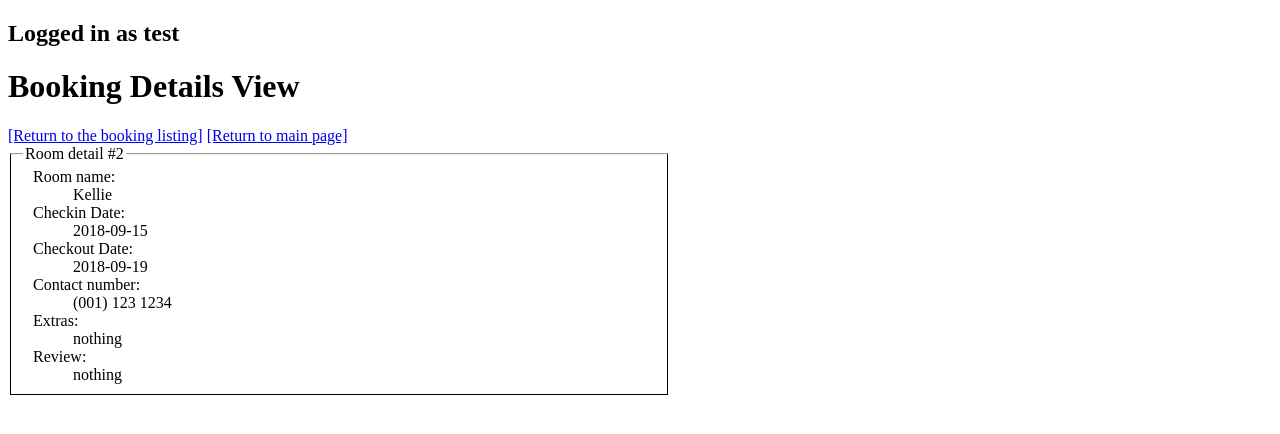
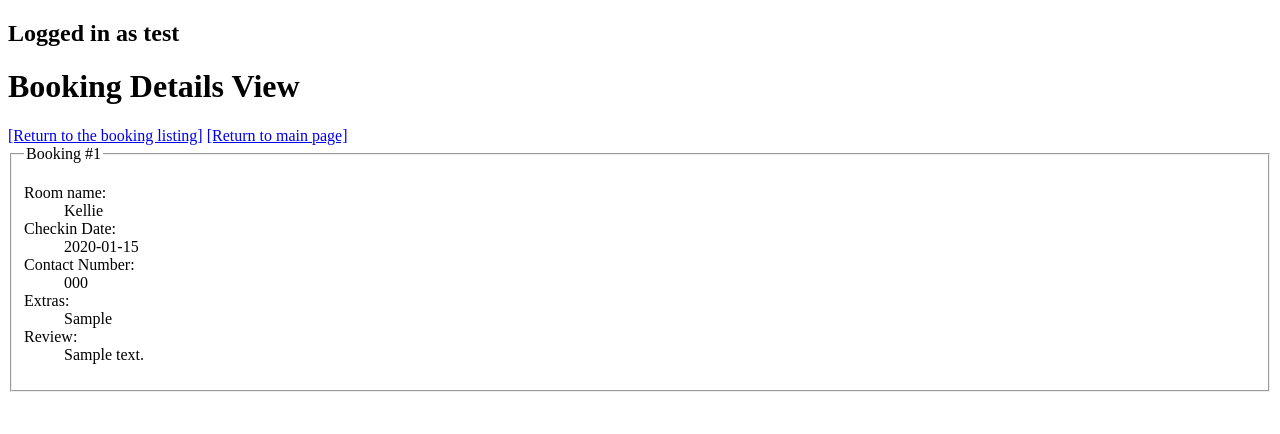
Before and after one commit to TcPirate1/bnb_php, a PHP site: page /bit608/booking_details_view.php?id=1 in a window 1280 px wide. Shown: the top 434 px of the page. Run offline with PHP 8.4, Linux system fonts and the light colour scheme; data comes from the database, SQL or seed files in the repository; tables that the repository leaves empty hold one stand-in row (values such as "Sample post").

Commit message:
Deleting and viewing the bookings work.

```diff
--- a/booking_details_view.php
+++ b/booking_details_view.php
@@ -6,51 +6,45 @@
     <meta name="viewport" content="width=device-width, initial-scale=1.0" />
     <title>Booking Details View</title>
   </head>
-  <style>
-    fieldset {
-      width: 50%;
-      border-left: 1px solid #000;
-      border-right: 1px solid #000;
-      border-bottom: 1px solid #000;
-    }
-    p {
-      margin: 0;
-      padding: 0 10px;
-    }
-    p.information {
-      padding: 0 50px;
-    }
-    p.roomdetail {
-      text-align: left;
-      border-bottom: 1px solid #000;
-      line-height: 0.1em;
-      margin: 10px 0 20px;
-    }
-    p span {
-      background: #fff;
-      padding: 0 10px;
-    }
-  </style>
   <body>
+    <?php
+      include "config.php"; //load in any variables
+      $DBC = mysqli_connect(DBHOST, DBUSER, DBPASSWORD, DBDATABASE);
+
+      if (mysqli_connect_errno()) {
+          echo "Error: Unable to connect to MySQL. ".mysqli_connect_error() ;
+          exit; //stop processing the page further
+      }
+
+      if ($_SERVER["REQUEST_METHOD"] == "GET") {
+          $id = $_GET['id'];
+          if (empty($id) or !is_numeric($id)) {
+              echo "<h2>Invalid Booking ID</h2>"; //simple error feedback
+              exit;
+          }
+        }
+
+        $query = 'SELECT * FROM booking
+        INNER JOIN customer ON booking.customerID = customer.customerID
+        INNER JOIN room ON booking.roomID = room.roomID WHERE booking.bookingID='.$id;
+        $result = mysqli_query($DBC,$query);
+        $rowcount = mysqli_num_rows($result);
+    ?>
     <h2>Logged in as test</h2>
     <h1>Booking Details View</h1>
     <a href="current_bookings.php">[Return to the booking listing]</a>
     <a href="/bnb_php/">[Return to main page]</a>
-
-    <fieldset>
-      <legend>Room detail #2</legend>
-      <p>Room name:</p>
-      <p class="information">Kellie</p>
-      <p>Checkin Date:</p>
-      <p class="information">2018-09-15</p>
-      <p>Checkout Date:</p>
-      <p class="information">2018-09-19</p>
-      <p>Contact number:</p>
-      <p class="information">(001) 123 1234</p>
-      <p>Extras:</p>
-      <p class="information">nothing</p>
-      <p>Review:</p>
-      <p class="information">nothing</p>
-    </fieldset>
+    <?php
+    if ($rowcount > 0) {
+      echo "<fieldset><legend>Booking #$id</legend><dl>";
+      $row = mysqli_fetch_assoc($result);
+      echo "<dt>Room name:</dt><dd>".$row['roomname']."</dd>".PHP_EOL;
+      echo "<dt>Checkin Date:</dt><dd>".$row['checkInDate']."</dd>".PHP_EOL;
+      echo "<dt>Contact Number:</dt><dd>".$row['contactNumber']."</dd>".PHP_EOL;
+      echo "<dt>Extras:</dt><dd>".$row['bookingExtras']."</dd>".PHP_EOL;
+      echo "<dt>Review:</dt><dd>".$row['bookingReview']."</dd>".PHP_EOL;
+      echo '</dl></fieldset>'.PHP_EOL;
+      } else echo "<h2>No Room found!</h2>";
+    ?>
   </body>
 </html>
--- a/current_bookings.php
+++ b/current_bookings.php
@@ -52,7 +52,7 @@
 
                 echo '<td><a href="booking_details_view.php?id='.$id.'">[view]</a>';
                 echo '<a href="edit_a_booking.php?id='.$id.'">[edit]</a>';
-                echo '<a href="edit_add_room.php?id='.$id.'">[manage reviews]</a>'; //Change link
+                echo '<a href="edit_add_room_review.php?id='.$id.'">[manage reviews]</a>'; //Change link
                 echo '<a href="booking_preview_before_deletion.php?id='.$id.'">[delete]</a></td>';
                 echo '</tr>'.PHP_EOL;
 
```
Also changed, not shown: booking_preview_before_deletion.php (+64 -34 lines).
